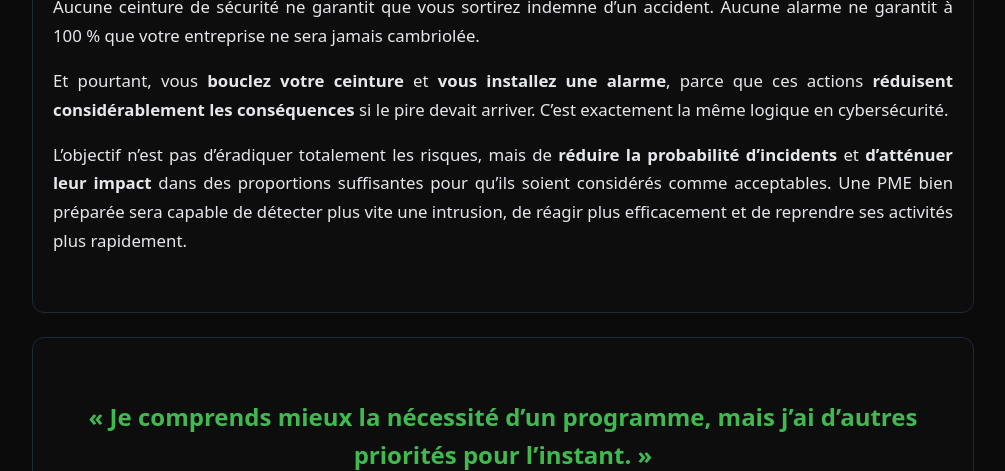
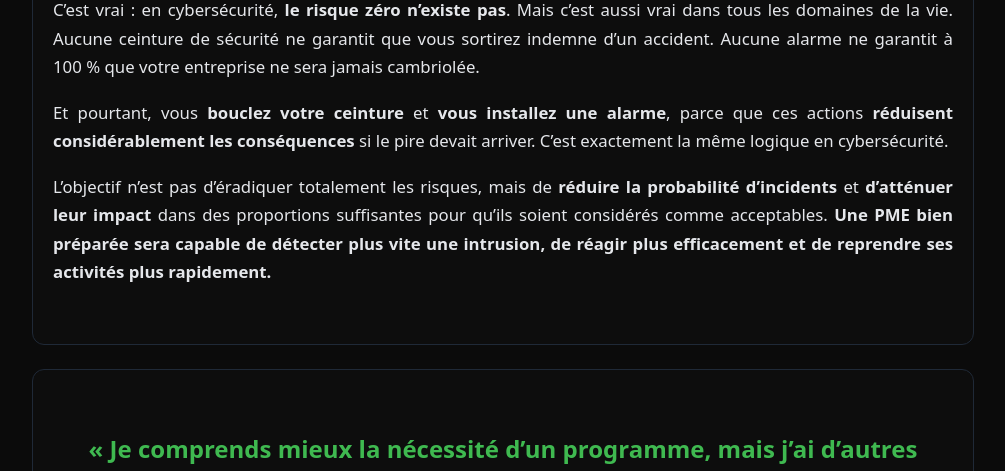
Before and after one commit to sqltemp/portfolio, a Jekyll site: the page projects/phares/protection-pme.html, which Jekyll copies as it is, in a window 1280 px wide and 1400 px high, scrolled down 5271 px, cut to the strip 89-560 px from the top of the window. Shown: the whole strip, without its empty margins (137-1142 px from the left). Built offline with Jekyll 4.4.1, drawn with Linux system fonts in a browser that asks for light colours; some of the changed text lies outside the part shown.

Commit message:
Update protection-pme.html

```diff
--- a/projects/phares/protection-pme.html
+++ b/projects/phares/protection-pme.html
@@ -102,14 +102,7 @@
       « Je suis trop petit, je ne vois pas pourquoi les criminels me cibleraient »
     </h2>
 
-    <div style="background-color:#111; border:1px dashed #3fb95099; border-radius:10px;
-                padding:18px 16px; margin-top:20px;">
 
-      <ul style="margin:0; padding-left:20px; line-height:1.7;">
-        <strong>Un cybercriminel ne vous «&nbsp;cible&nbsp;» pas&nbsp;: il saisit les opportunités que vous lui offrez sans même le réaliser</strong>.
-      </ul>
-
-    </div>
 
     <!-- IMAGE 1 : cambrioleur attiré par un bien précieux -->
     <figure class="article-image" id="image-voleur-attractif"
@@ -146,7 +139,15 @@
       attaque potentiellement dévastatrice.
     </p>
 
+    <div style="background-color:#111; border:1px dashed #3fb95099; border-radius:10px;
+                padding:18px 16px; margin-top:20px;">
 
+      <h3 style="margin-top:0; color:#3fb950;">À retenir</h3>
+      <ul style="margin:0; padding-left:20px; line-height:1.7;">
+        <strong>Un cybercriminel ne vous «&nbsp;cible&nbsp;» pas&nbsp;: il saisit les opportunités que vous lui offrez sans même le réaliser</strong>.
+      </ul>
+
+    </div>
 
   </section>
   <!-- ===== FIN SECTION 1 ===== -->
@@ -275,8 +276,8 @@
       <strong>réduire la probabilité d’incidents</strong> et
       <strong>d’atténuer leur impact</strong> dans des proportions suffisantes pour
       qu’ils soient considérés comme acceptables.
-      Une PME bien préparée sera capable de détecter plus vite une intrusion, de réagir plus efficacement
-      et de reprendre ses activités plus rapidement.
+      <strong>Une PME bien préparée sera capable de détecter plus vite une intrusion, de réagir plus efficacement
+      et de reprendre ses activités plus rapidement.</strong>
     </p>
   </section>
   <!-- ===== FIN SECTION 3 ===== -->
```
Also changed, not shown: other parts of projects/phares/protection-pme.html (+1 -1 lines).
